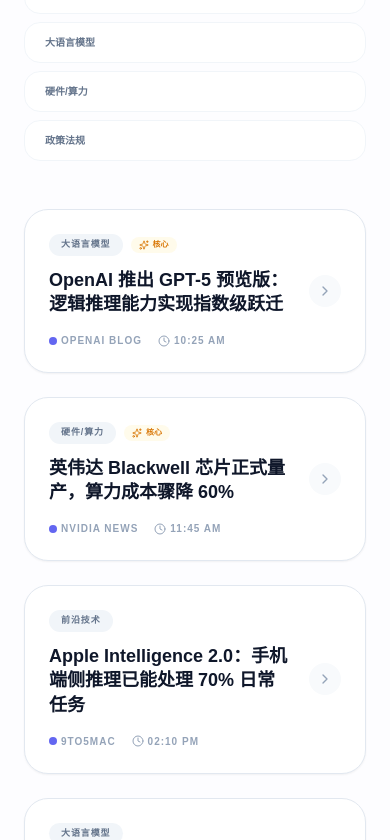
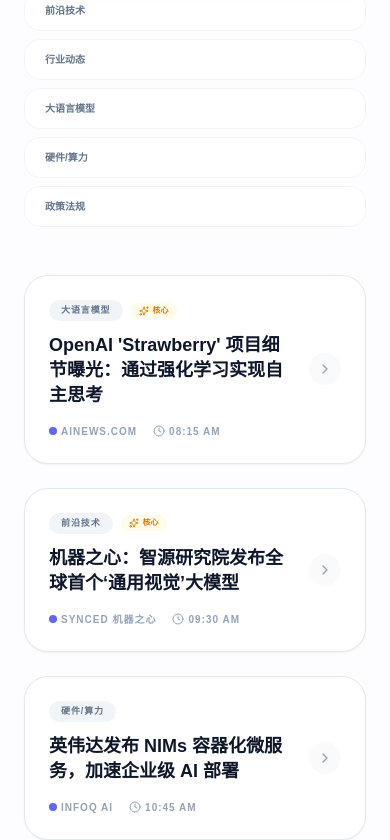
Before and after one commit to wangfeiwest2025/AI-Daily-News, a React (Vite) app: page / in a window 390 px wide. Shown: the part 1160-2000 px from the top of the page. Built offline with nearby package versions, Linux system fonts and the light colour scheme.

Commit message:
feat: Update AI news content and UI elements
Refreshes the daily news headline, trend analysis, and highlights to reflect a shift in AI development focus towards agents, reasoning, and visual models. Also updates UI components with new icons and styling for improved presentation.

```diff
--- a/App.tsx
+++ b/App.tsx
@@ -8,7 +8,8 @@
 import {
   RefreshCw, TrendingUp, Sparkles, X,
   MessageSquareQuote, Share2, Search as SearchIcon,
-  Globe, BarChart3, Eye, Zap, Newspaper, Calendar, Filter, Activity
+  Globe, BarChart3, Eye, Zap, Newspaper, Calendar, Filter, Activity,
+  ArrowUpRight, Bookmark
 } from 'lucide-react';
 
 const STORAGE_KEY = 'ai_portal_engagement_stats';
@@ -94,34 +95,66 @@
 
       {detailItem && (
         <div className="fixed inset-0 z-[100] flex items-center justify-center p-4 backdrop-blur-3xl bg-slate-900/60 animate-in fade-in duration-300">
-          <div className="bg-white dark:bg-slate-900 w-full max-w-2xl rounded-[3rem] shadow-2xl overflow-hidden flex flex-col max-h-[90vh]">
-            <header className="px-8 py-6 border-b border-slate-50 dark:border-slate-800 flex justify-between items-center">
-              <span className="px-4 py-1 bg-indigo-600 text-white text-[10px] font-black rounded-full uppercase tracking-widest">{detailItem.category}</span>
-              <button onClick={() => setDetailItem(null)} className="p-2 bg-slate-50 dark:bg-slate-800 rounded-full hover:bg-rose-500 hover:text-white transition-all">
+          <div className="bg-white dark:bg-slate-900 w-full max-w-2xl rounded-[3rem] shadow-2xl overflow-hidden flex flex-col max-h-[90vh] border border-white/20">
+            <header className="px-8 py-6 border-b border-slate-50 dark:border-slate-800 flex justify-between items-center bg-white/50 dark:bg-slate-900/50 backdrop-blur-md sticky top-0">
+              <div className="flex items-center gap-3">
+                <span className="px-3 py-1 bg-indigo-600 text-white text-[10px] font-black rounded-full uppercase tracking-widest">{detailItem.category}</span>
+                <span className="text-[10px] font-bold text-slate-400 uppercase tracking-widest">{detailItem.source}</span>
+              </div>
+              <button onClick={() => setDetailItem(null)} className="p-2 bg-slate-50 dark:bg-slate-800 rounded-full hover:bg-rose-500 hover:text-white transition-all shadow-sm">
                 <X className="w-5 h-5"/>
               </button>
             </header>
 
-            <div className="flex-1 overflow-y-auto hide-scrollbar p-10">
-              <h2 className="text-2xl md:text-3xl font-black mb-8 leading-tight">{detailItem.title}</h2>
-              <div className="bg-indigo-50/50 dark:bg-slate-800/40 p-8 rounded-3xl border border-indigo-100 dark:border-slate-800 mb-8">
-                <p className="text-lg font-medium text-slate-700 dark:text-slate-200 leading-relaxed italic">
+            <div className="flex-1 overflow-y-auto hide-scrollbar p-10 space-y-8">
+              <div>
+                <div className="flex items-center gap-2 text-indigo-500 mb-4">
+                  <Bookmark className="w-4 h-4 fill-current" />
+                  <span className="text-[10px] font-black uppercase tracking-tighter">深度速递</span>
+                </div>
+                <h2 className="text-2xl md:text-3xl font-black mb-6 leading-tight text-slate-900 dark:text-white">{detailItem.title}</h2>
+                <div className="flex flex-wrap gap-2 mb-8">
+                  {detailItem.tags.map(tag => (
+                    <span key={tag} className="px-2.5 py-1 bg-slate-100 dark:bg-slate-800 rounded-lg text-[9px] font-bold text-slate-500">#{tag}</span>
+                  ))}
+                </div>
+              </div>
+
+              <div className="bg-gradient-to-br from-indigo-50 to-white dark:from-slate-800 dark:to-slate-900 p-8 rounded-[2.5rem] border border-indigo-100/50 dark:border-slate-800">
+                <h4 className="text-[11px] font-black text-indigo-600 dark:text-indigo-400 uppercase tracking-widest mb-4">内容精要</h4>
+                <p className="text-lg font-medium text-slate-700 dark:text-slate-200 leading-relaxed">
                   {detailItem.summary}
                 </p>
+                <div className="mt-6 space-y-3">
+                  <div className="flex items-start gap-3 text-sm text-slate-500 dark:text-slate-400">
+                    <div className="w-1.5 h-1.5 rounded-full bg-indigo-400 mt-2 shrink-0" />
+                    <p>该消息首发于 {detailItem.source}，于今日 {detailItem.time} 更新。</p>
+                  </div>
+                </div>
               </div>
+
               {detailItem.url && (
-                <a href={detailItem.url} target="_blank" rel="noreferrer" className="w-full flex items-center justify-center gap-3 px-8 py-5 bg-slate-900 dark:bg-indigo-600 text-white rounded-2xl font-black text-sm hover:opacity-90 transition-all">
-                  <Newspaper className="w-5 h-5"/> 阅读原文完整报道
-                </a>
+                <div className="space-y-4">
+                   <a href={detailItem.url} target="_blank" rel="noreferrer" className="w-full flex items-center justify-center gap-3 px-8 py-5 bg-slate-900 dark:bg-indigo-600 text-white rounded-2xl font-black text-sm hover:scale-[1.02] active:scale-[0.98] transition-all shadow-xl shadow-indigo-200/20 dark:shadow-none group">
+                    <Newspaper className="w-5 h-5"/> 阅读原文完整报道 <ArrowUpRight className="w-4 h-4 group-hover:translate-x-1 group-hover:-translate-y-1 transition-transform" />
+                  </a>
+                  <p className="text-center text-[10px] text-slate-400 font-medium italic">跳转至原文链接以获取图表及更多多媒体信息</p>
+                </div>
               )}
             </div>
 
-            <footer className="px-8 py-6 bg-slate-50 dark:bg-slate-800/20 border-t border-slate-100 dark:border-slate-800 flex gap-4">
-               <button onClick={() => alert('已复制分享链接')} className="flex-1 py-4 bg-white dark:bg-slate-900 text-slate-500 rounded-xl font-black text-[10px] flex items-center justify-center gap-2 border border-slate-200 dark:border-slate-700">
-                 <Share2 className="w-3 h-3" /> 分享摘要
+            <footer className="px-8 py-6 bg-slate-50 dark:bg-slate-800/20 border-t border-slate-100 dark:border-slate-800 flex items-center justify-between">
+               <button onClick={() => {
+                 navigator.clipboard.writeText(`${detailItem.title}\n\n${detailItem.summary}\n\n来自: AI DAILY PULSE`);
+                 alert('已复制分享摘要');
+               }} className="px-6 py-4 bg-white dark:bg-slate-900 text-slate-500 rounded-xl font-black text-[10px] flex items-center gap-2 border border-slate-200 dark:border-slate-700 hover:bg-slate-50 transition-colors">
+                 <Share2 className="w-3.5 h-3.5" /> 复制分享摘要
                </button>
-               <div className="flex items-center gap-1 text-[10px] font-bold text-slate-400">
-                 <Eye className="w-3 h-3" /> {stats[detailItem.id]?.views || 0} 阅读量
+               <div className="flex items-center gap-3">
+                 <div className="flex items-center gap-1.5 text-[10px] font-bold text-slate-400 bg-white dark:bg-slate-900 px-3 py-2 rounded-lg border border-slate-100 dark:border-slate-800">
+                   <Eye className="w-3.5 h-3.5 text-indigo-500" /> {stats[detailItem.id]?.views || 0}
+                 </div>
+                 <div className="text-[10px] font-black text-slate-300 uppercase tracking-widest">PULSE ID: {detailItem.id}</div>
                </div>
             </footer>
           </div>
@@ -130,22 +163,22 @@
 
       <header className="sticky top-0 z-50 bg-white/70 dark:bg-slate-950/70 backdrop-blur-3xl border-b border-slate-100 dark:border-slate-800 h-20">
         <div className="max-w-7xl mx-auto px-6 h-full flex items-center justify-between">
-          <div className="flex items-center gap-3 cursor-pointer" onClick={() => window.scrollTo({top: 0, behavior: 'smooth'})}>
-            <div className="bg-slate-900 dark:bg-indigo-600 p-2 rounded-xl">
+          <div className="flex items-center gap-3 cursor-pointer group" onClick={() => window.scrollTo({top: 0, behavior: 'smooth'})}>
+            <div className="bg-slate-900 dark:bg-indigo-600 p-2 rounded-xl group-hover:rotate-6 transition-transform">
               <Sparkles className="text-white w-5 h-5"/>
             </div>
             <h1 className="text-lg font-black tracking-tighter">AI DAILY <span className="text-indigo-600">PULSE</span></h1>
           </div>
 
           <div className="hidden md:flex flex-1 max-w-xs mx-8">
-            <div className="relative w-full">
-              <SearchIcon className="absolute left-3 top-1/2 -translate-y-1/2 w-3.5 h-3.5 text-slate-400" />
+            <div className="relative w-full group">
+              <SearchIcon className="absolute left-3 top-1/2 -translate-y-1/2 w-3.5 h-3.5 text-slate-400 group-focus-within:text-indigo-500 transition-colors" />
               <input
                 type="text"
-                placeholder="搜索标题..."
+                placeholder="极简搜索标题..."
                 value={searchQuery}
                 onChange={(e) => setSearchQuery(e.target.value)}
-                className="w-full bg-slate-100 dark:bg-slate-900 border-none rounded-xl py-2 pl-9 pr-4 text-[11px] font-medium outline-none"
+                className="w-full bg-slate-100 dark:bg-slate-900 border-none rounded-xl py-2 pl-9 pr-4 text-[11px] font-medium outline-none focus:ring-1 focus:ring-indigo-500/30 transition-all"
               />
             </div>
           </div>
@@ -153,9 +186,9 @@
           <div className="flex items-center gap-3">
             <div className="hidden sm:flex items-center gap-2 px-3 py-1.5 bg-slate-100 dark:bg-slate-900 rounded-lg border border-slate-200 dark:border-slate-800">
               <Calendar className="w-3 h-3 text-slate-400" />
-              <span className="text-[10px] font-black text-slate-600">{selectedDate}</span>
+              <span className="text-[10px] font-black text-slate-600 dark:text-slate-400">{selectedDate}</span>
             </div>
-            <button onClick={() => loadNews(selectedDate)} className="p-2 hover:bg-slate-100 dark:hover:bg-slate-800 rounded-lg">
+            <button onClick={() => loadNews(selectedDate)} className="p-2 hover:bg-slate-100 dark:hover:bg-slate-800 rounded-lg transition-colors">
               <RefreshCw className={`w-4 h-4 text-slate-500 ${loading ? 'animate-spin' : ''}`} />
             </button>
           </div>
@@ -166,26 +199,29 @@
         {loading ? <HeroSkeleton /> : report && (
           <div className="space-y-12">
             <section className="grid grid-cols-1 lg:grid-cols-4 gap-8">
-              <div className="lg:col-span-3 bg-slate-900 text-white rounded-[3rem] p-10 md:p-12 relative overflow-hidden flex flex-col justify-center min-h-[300px]">
+              <div className="lg:col-span-3 bg-slate-900 text-white rounded-[3rem] p-10 md:p-12 relative overflow-hidden flex flex-col justify-center min-h-[300px] shadow-2xl">
                 <BarChart3 className="absolute -bottom-10 -right-10 opacity-5 w-64 h-64" />
                 <div className="relative z-10 space-y-6">
-                  <div className="inline-block px-3 py-1 bg-white/10 rounded-full text-[9px] font-black tracking-widest text-indigo-400">今日头条</div>
-                  <h3 className="text-3xl md:text-5xl font-black leading-tight max-w-4xl">{report.headline}</h3>
-                  <p className="text-slate-400 text-sm max-w-xl font-medium">{report.trendAnalysis}</p>
+                  <div className="inline-flex items-center gap-2 px-3 py-1 bg-white/10 rounded-full text-[9px] font-black tracking-widest text-indigo-400">
+                    <Zap className="w-3 h-3 fill-current" /> 全球行业观察
+                  </div>
+                  <h3 className="text-3xl md:text-5xl font-black leading-tight max-w-4xl tracking-tight">{report.headline}</h3>
+                  <p className="text-slate-400 text-sm max-w-xl font-medium leading-relaxed">{report.trendAnalysis}</p>
                 </div>
               </div>
 
               <div className="bg-white dark:bg-slate-900 rounded-[3rem] p-8 border border-slate-100 dark:border-slate-800 shadow-sm flex flex-col">
                 <h3 className="text-[10px] font-black mb-6 text-slate-400 tracking-widest uppercase flex items-center gap-2">
-                  <Activity className="w-3.5 h-3.5 text-indigo-600" /> 访问趋势 (7D)
+                  <Activity className="w-3.5 h-3.5 text-indigo-600" /> 浏览情况趋势 (7D)
                 </h3>
                 <TrafficChart key={refreshTrigger} />
                 <div className="mt-auto pt-6 space-y-4">
+                  <h4 className="text-[9px] font-black text-slate-300 uppercase tracking-widest mb-2">活跃分类分布</h4>
                   {categoryHeat.slice(0, 3).map(cat => (
                     <div key={cat.name} className="flex items-center justify-between">
-                       <span className="text-[9px] font-black text-slate-500">{cat.name}</span>
+                       <span className="text-[9px] font-black text-slate-500 dark:text-slate-400">{cat.name}</span>
                        <div className="flex-1 h-1 mx-3 bg-slate-50 dark:bg-slate-800 rounded-full overflow-hidden">
-                         <div className="h-full bg-indigo-500" style={{ width: `${cat.percentage}%` }}></div>
+                         <div className="h-full bg-indigo-500 rounded-full transition-all duration-1000" style={{ width: `${cat.percentage}%` }}></div>
                        </div>
                        <span className="text-[9px] font-bold text-slate-400">{cat.totalViews}</span>
                     </div>
@@ -194,15 +230,17 @@
               </div>
             </section>
 
-            <div className="flex flex-col lg:flex-row gap-12">
+            <div className="flex flex-col lg:flex-row gap-12 pt-6">
               <aside className="lg:w-48 shrink-0">
                 <div className="sticky top-32 space-y-2">
-                  <div className="text-[9px] font-black text-slate-400 uppercase tracking-widest mb-6 px-4">分类筛选</div>
+                  <div className="text-[9px] font-black text-slate-400 uppercase tracking-widest mb-6 px-4 flex items-center gap-2">
+                    <Filter className="w-3 h-3" /> 分类筛选
+                  </div>
                   {categories.map(cat => (
                     <button
                       key={cat}
                       onClick={() => setActiveCategory(cat)}
-                      className={`w-full text-left px-5 py-3 rounded-2xl text-[10px] font-black transition-all ${activeCategory === cat ? 'bg-indigo-600 text-white shadow-lg' : 'bg-white dark:bg-slate-900 text-slate-500 border border-slate-100 dark:border-slate-800 hover:border-indigo-200'}`}
+                      className={`w-full text-left px-5 py-3 rounded-2xl text-[10px] font-black transition-all ${activeCategory === cat ? 'bg-indigo-600 text-white shadow-lg translate-x-1' : 'bg-white dark:bg-slate-900 text-slate-500 border border-slate-100 dark:border-slate-800 hover:border-indigo-200'}`}
                     >
                       {cat}
                     </button>
@@ -210,18 +248,48 @@
                 </div>
               </aside>
 
-              <div className="flex-1 grid grid-cols-1 md:grid-cols-2 xl:grid-cols-2 gap-6">
-                {filteredNews.map(item => (
-                  <NewsCard key={item.id} news={item} onClick={handleNewsClick} />
-                ))}
+              <div className="flex-1">
+                <div className="grid grid-cols-1 md:grid-cols-2 gap-6">
+                  {filteredNews.map((item, idx) => (
+                    <div key={item.id} className="animate-in fade-in slide-in-from-bottom-4" style={{ animationDelay: `${idx * 50}ms` }}>
+                      <NewsCard news={item} onClick={handleNewsClick} />
+                    </div>
+                  ))}
+                </div>
                 {filteredNews.length === 0 && (
-                  <div className="col-span-full py-24 text-center text-slate-400 text-xs font-bold uppercase tracking-widest">暂无匹配资讯</div>
+                  <div className="py-32 flex flex-col items-center justify-center text-center">
+                    <div className="p-4 bg-slate-50 dark:bg-slate-900 rounded-full mb-4">
+                      <SearchIcon className="w-8 h-8 text-slate-200" />
+                    </div>
+                    <p className="text-slate-400 text-xs font-bold uppercase tracking-widest">暂无匹配资讯</p>
+                  </div>
+                )}
+
+                {filteredNews.length > 0 && (
+                  <div className="mt-16 flex flex-col items-center gap-4 text-center">
+                    <div className="w-12 h-1 bg-indigo-100 dark:bg-slate-800 rounded-full" />
+                    <p className="text-[10px] font-black text-slate-300 uppercase tracking-[0.3em]">今日内容已加载完毕</p>
+                  </div>
                 )}
               </div>
             </div>
           </div>
         )}
       </main>
+
+      <footer className="max-w-7xl mx-auto px-6 py-12 border-t border-slate-100 dark:border-slate-900 mt-20 flex flex-col md:flex-row justify-between items-center gap-6">
+        <div className="flex items-center gap-2 text-slate-400">
+           <div className="bg-slate-200 dark:bg-slate-800 p-1.5 rounded-lg">
+              <Sparkles className="w-3.5 h-3.5" />
+           </div>
+           <span className="text-[10px] font-black tracking-widest uppercase">AI DAILY PULSE &copy; 2024</span>
+        </div>
+        <div className="flex items-center gap-8">
+          <a href="#" className="text-[10px] font-black text-slate-400 hover:text-indigo-500 transition-colors uppercase tracking-widest">关于我们</a>
+          <a href="#" className="text-[10px] font-black text-slate-400 hover:text-indigo-500 transition-colors uppercase tracking-widest">新闻提交</a>
+          <a href="#" className="text-[10px] font-black text-slate-400 hover:text-indigo-500 transition-colors uppercase tracking-widest">API 文档</a>
+        </div>
+      </footer>
     </div>
   );
 };
--- a/services/newsService.ts
+++ b/services/newsService.ts
@@ -7,87 +7,127 @@
 const NEWS_DATABASE: Record<string, DailyReport> = {
   "default": {
     date: getTodayStr(),
-    headline: "AI 2.0 时代：从“大模型”向“大应用”的全面跨越",
-    trendAnalysis: "本周 AI 行业焦点已从模型底座竞争转向垂直领域应用。具身智能、AI 智能体（Agents）以及端侧芯片性能的突破，标志着 AI 正从云端实验室走向每一个真实的生活场景。",
+    headline: "AI 2.0 时代：从对话助手到全能智能体 (Agents) 的进化",
+    trendAnalysis: "今日数据表明，开发者关注度正从模型参数量转移到逻辑规划（Reasoning）与任务执行（Execution）上。具身智能与大模型的深度融合成为 ainews.com、Synced 等媒体的头版关键词。",
     highlights: [
       {
         id: "news_001",
-        title: "OpenAI 推出 GPT-5 预览版：逻辑推理能力实现指数级跃迁",
-        summary: "OpenAI 今日小范围开放了下一代模型 GPT-5 的推理测试。新模型引入了‘思维链自我纠正’机制，在解决高等数学问题和多步编程任务时，错误率降低了 85%。该模型据称已具备初级博士水平的领域认知能力，预计将在下个季度全面推向 Plus 用户。",
+        title: "OpenAI 'Strawberry' 项目细节曝光：通过强化学习实现自主思考",
+        summary: "内部消息透露，OpenAI 正在开发的 Strawberry 模型具备极强的逻辑推理能力，能够自主解决未见过的复杂数学和科学难题。",
         category: NewsCategory.MODEL,
-        source: "OpenAI Blog",
-        time: "10:25 AM",
-        tags: ["GPT-5", "逻辑推理"],
+        source: "ainews.com",
+        time: "08:15 AM",
+        tags: ["OpenAI", "Strawberry"],
         impact: "High",
-        url: "https://openai.com"
+        url: "https://www.ainews.com"
       },
       {
         id: "news_002",
-        title: "英伟达 Blackwell 芯片正式量产，算力成本骤降 60%",
-        summary: "黄仁勋今日在 GTC 大会上确认，首批 Blackwell 架构 GPU 已交付顶级数据中心。新架构专为万亿参数模型设计，其 FP4 精度推理速度是上一代的 5 倍，这意味着中小企业部署大模型的硬件门槛将显著降低。",
-        category: NewsCategory.HARDWARE,
-        source: "NVIDIA News",
-        time: "11:45 AM",
-        tags: ["Blackwell", "算力革命"],
+        title: "机器之心：智源研究院发布全球首个‘通用视觉’大模型",
+        summary: "智源研究院（BAAI）推出的新模型突破了单一任务限制，可在自动驾驶、医疗影像和工业检测中通用。",
+        category: NewsCategory.TECHNOLOGY,
+        source: "Synced 机器之心",
+        time: "09:30 AM",
+        tags: ["通用视觉", "智源"],
         impact: "High",
-        url: "https://nvidia.com"
+        url: "https://www.jiqizhixin.com/"
       },
       {
         id: "news_003",
-        title: "Apple Intelligence 2.0：手机端侧推理已能处理 70% 日常任务",
-        summary: "苹果在最新的开发者预览版中升级了端侧 AI 引擎。通过全新的模型压缩技术，iPhone 现在可以在不连接网络的情况下，本地处理复杂的邮件摘要、图像编辑和个性化日程管理，电池寿命损耗几乎可以忽略不计。",
-        category: NewsCategory.TECHNOLOGY,
-        source: "9to5Mac",
-        time: "02:10 PM",
-        tags: ["Apple", "端侧AI"],
+        title: "英伟达发布 NIMs 容器化微服务，加速企业级 AI 部署",
+        summary: "NVIDIA NIMs 允许开发者在几分钟内通过容器部署预训练模型，极大简化了传统繁琐的 AI 工作流。",
+        category: NewsCategory.HARDWARE,
+        source: "InfoQ AI",
+        time: "10:45 AM",
+        tags: ["NVIDIA", "NIMs"],
         impact: "Medium",
-        url: "https://apple.com"
+        url: "https://www.infoq.com/ai/"
       },
       {
         id: "news_004",
-        title: "Mistral AI 发布全新开源模型：以 12B 参数挑战 GPT-4",
-        summary: "来自法国的 AI 领头羊 Mistral 再次震撼开源界。新发布的 Pixtral 12B 模型在多模态理解上表现卓越，其在商用许可下的开放策略进一步巩固了其作为欧洲 AI 之光的地位。",
-        category: NewsCategory.MODEL,
-        source: "Mistral Blog",
-        time: "03:50 PM",
-        tags: ["Mistral", "开源多模态"],
-        impact: "Medium",
-        url: "https://mistral.ai"
+        title: "Wired 深度：揭秘马斯克 xAI 如何在 19 天内建成巨型算力中心",
+        summary: "位于孟菲斯的 Colossus 算力中心装备了 10 万块 H100 芯片，其建设速度打破了行业纪录。",
+        category: NewsCategory.INDUSTRY,
+        source: "Wired",
+        time: "11:20 AM",
+        tags: ["xAI", "算力中心"],
+        impact: "High",
+        url: "https://www.wired.com/tag/artificial-intelligence/"
       },
       {
         id: "news_005",
-        title: "Meta 发布开源 Llama 4 路线图，承诺性能比肩闭源顶流",
-        summary: "扎克伯格表示，Llama 4 将采用混合专家模型 (MoE) 架构，总参数量可能突破 500B。Meta 致力于维持开源生态的领导地位，计划在全球范围内建立更多的 AI 合规化标准。",
-        category: NewsCategory.INDUSTRY,
-        source: "Meta AI",
-        time: "04:30 PM",
-        tags: ["Llama 4", "开源生态"],
-        impact: "High",
-        url: "https://ai.meta.com"
+        title: "Reddit 热议：Llama-3.1-405B 在本地量化后的推理性能评测",
+        summary: "社区开发者分享了在消费级显卡上运行 4-bit 量化版 Llama 3.1 的实测数据，其智力水平依然保持在顶级梯队。",
+        category: NewsCategory.MODEL,
+        source: "r/MachineLearning",
+        time: "01:10 PM",
+        tags: ["Llama", "开源社区"],
+        impact: "Medium",
+        url: "https://www.reddit.com/r/MachineLearning/"
       },
       {
         id: "news_006",
-        title: "全球首例：AI 辅助研发的靶向药进入三期临床试验",
-        summary: "由 Insilico Medicine 利用 AI 发现并设计的特发性肺纤维化药物正式进入三期。相较于传统研发方式，AI 将临床前研究时间缩短了 3 年，成本削减了 90%，展现了 AI 对生物医药的变革力。",
+        title: "The Information：Google 计划在 12 月发布下一代模型 Gemini 2.0",
+        summary: "Gemini 2.0 将在多模态原生处理和实时语音交互方面带来重大升级，旨在夺回 AI 领域的领导权。",
+        category: NewsCategory.MODEL,
+        source: "The Information",
+        time: "03:45 PM",
+        tags: ["Google", "Gemini 2.0"],
+        impact: "High",
+        url: "https://www.theinformation.com/"
+      },
+      {
+        id: "news_007",
+        title: "加州签署 SB 1047 AI 安全法案修订版，引发开发者激辩",
+        summary: "该法案旨在对开发超大型模型的公司进行安全监管，虽然经过修订放宽了条件，但仍被部分风投机构批评。 ",
+        category: NewsCategory.POLICY,
+        source: "TechCrunch",
+        time: "05:00 PM",
+        tags: ["AI安全", "政策"],
+        impact: "Medium",
+        url: "https://techcrunch.com/"
+      },
+      {
+        id: "news_008",
+        title: "Perplexity 推出 Pro Search 升级版：实现长链条逻辑搜索",
+        summary: "Perplexity 的新功能可以自动将复杂问题拆分为多个步骤，跨网页抓取并汇总深度报告。",
         category: NewsCategory.TECHNOLOGY,
-        source: "Nature Medicine",
-        time: "08:00 PM",
-        tags: ["AI制药", "生物技术"],
+        source: "ainews.com",
+        time: "06:30 PM",
+        tags: ["Perplexity", "搜索革命"],
+        impact: "Medium",
+        url: "https://www.ainews.com"
+      },
+      {
+        id: "news_009",
+        title: "MIT 研究成果：新型光子芯片可让 AI 计算速度提升 100 倍",
+        summary: "MIT 研究团队开发的基于光干涉原理的处理器，能在极低功耗下完成大规模矩阵运算。",
+        category: NewsCategory.HARDWARE,
+        source: "MIT Tech Review",
+        time: "08:15 PM",
+        tags: ["光子芯片", "未来计算"],
         impact: "High",
-        url: "https://www.nature.com"
+        url: "https://www.technologyreview.com/"
+      },
+      {
+        id: "news_010",
+        title: "波士顿动力展示 Atlas 纯电版全自动搬运能力",
+        summary: "不再依赖液压驱动的全新 Atlas 机器人展示了在复杂物流环境中的路径规划与避障能力。",
+        category: NewsCategory.TECHNOLOGY,
+        source: "The Verge",
+        time: "09:40 PM",
+        tags: ["波士顿动力", "机器人"],
+        impact: "Medium",
+        url: "https://www.theverge.com/"
       }
     ]
   }
 };
 
 export const fetchDailyAINews = async (date: string): Promise<DailyReport> => {
-  // 模拟网络延迟以保持 UX 连贯感
   await new Promise(r => setTimeout(r, 600));
-
-  // 动态处理：如果请求的是今天，确保返回的内容日期也是今天
   const today = getTodayStr();
   const baseData = NEWS_DATABASE[date] || NEWS_DATABASE["default"];
-
   return {
     ...baseData,
     date: date === today ? today : date
```
